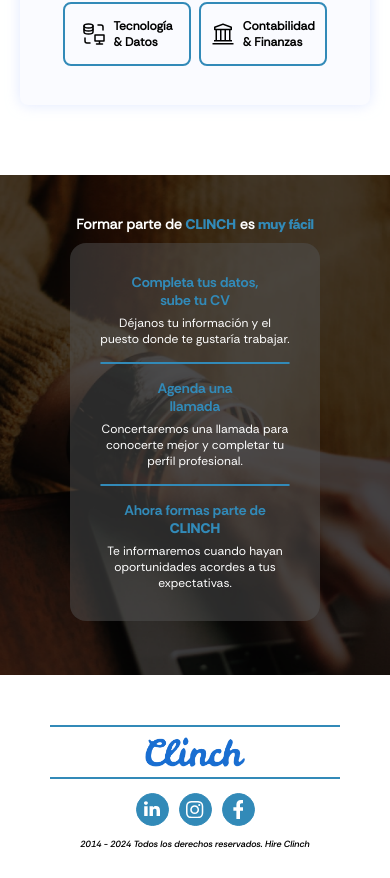
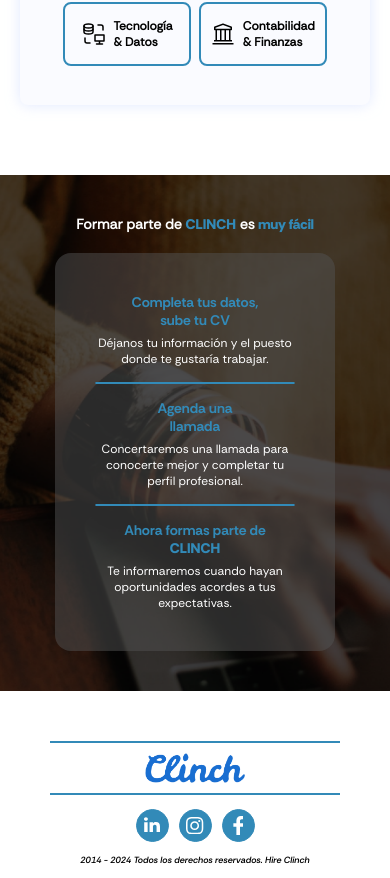
Before and after one commit to agustinlorca/ClinchHR, a React (Vite) app: page /candidatos in a window 390 px wide. Shown: the part 1342-2220 px from the top of the page. Built offline with nearby package versions, Linux system fonts and the light colour scheme.

Commit message:
Fixed ProcessCard responsive

```diff
--- a/src/components/Cards/ProcessCard/processCard.css
+++ b/src/components/Cards/ProcessCard/processCard.css
@@ -1,6 +1,6 @@
 .process-card-container {
   margin-top: var(--desktop-margin);
-  height: 600px;
+  max-height: 600px;
   width: 100%;
   background-image: url("../../../assets/images/process-card.png");
   background-position: center;
@@ -9,9 +9,8 @@
 }
 
 .process-card {
-  padding: 100px;
+  padding: 60px;
   color: white;
-  position: relative;
   display: flex;
   flex-direction: column;
   justify-content: center;
@@ -20,7 +19,7 @@
 }
 
 .process-card h1 {
-  font-size: 32px;
+  font-size: clamp(28px,2vw,32px);
 }
 
 .process-card h1 span {
@@ -30,7 +29,7 @@
 
 .process-card .cards {
   background-color: rgba(83, 83, 83, 0.5);
-  padding: 30px;
+  padding: 40px;
   border-radius: 16px;
   font-weight: bold;
   display: flex;
@@ -38,18 +37,18 @@
 .process-card .cards div {
   text-align: center;
   max-width: 315px;
-  margin: 20px 40px;
 }
 .process-card .cards hr {
   border: 3px solid var(--color-primary);
   border-radius: 4px;
+  margin: 0px 20px;
 }
 .process-card .cards div h1 {
   font-family: "RethinkSans-Bold";
-  height: 70px;
-  margin-bottom: 28px;
+  height: auto;
+  margin-bottom: 20px;
   color: var(--color-primary);
-  font-size: 28px;
+  font-size: clamp(22px,1.625vw,26px);
 }
 
 .process-card .cards div h1 span {
@@ -58,26 +57,24 @@
 
 .process-card .cards p {
   font-weight: normal;
-  font-size: 20px;
+  font-size: clamp(16px,1.3vw,20px);
 }
 
-@media screen and (max-width: 767px) {
+@media (width < 1000px) {
   .process-card-container {
     margin-top: var(--mobile-margin);
-    /* margin-top: 64px; */
-    height: 500px;
+    height: auto;
     width: 100%;
   }
 
   .process-card {
     padding: 40px;
     color: white;
-    position: relative;
     display: flex;
     flex-direction: column;
     justify-content: center;
     align-items: center;
-    gap: 10px;
+    gap: 20px;
   }
 
   .process-card h1 {
@@ -86,8 +83,7 @@
 
   .process-card .cards {
     background-color: rgba(83, 83, 83, 0.5);
-    margin: 0 30px;
-    padding: 30px;
+    padding: 40px;
     flex-direction: column;
   }
   .process-card .cards div {
@@ -116,3 +112,8 @@
     font-size: 12px;
   }
 }
+@media (width <= 290px) {
+  .process-card {
+    padding: 20px;
+  }
+}
```
